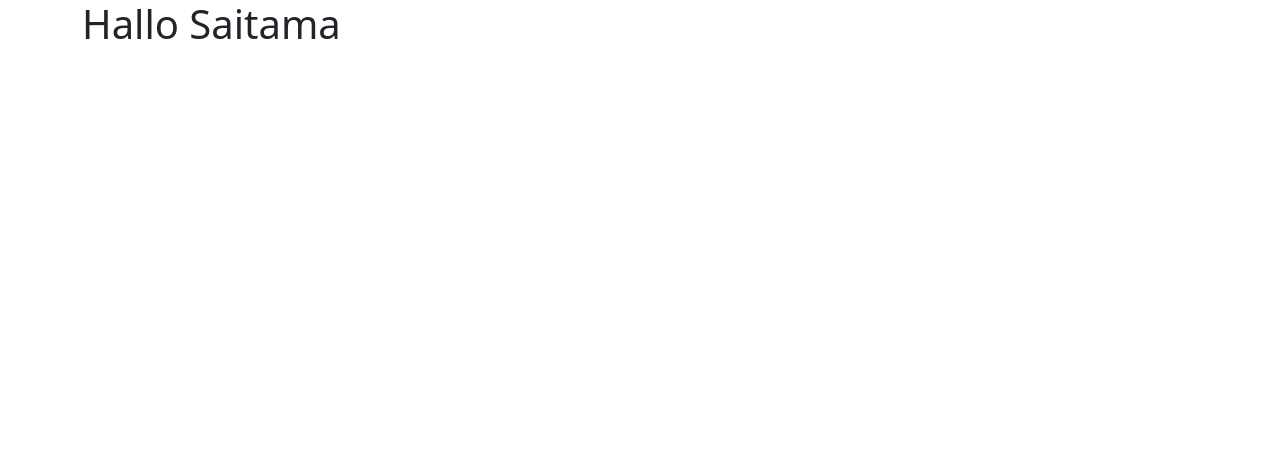
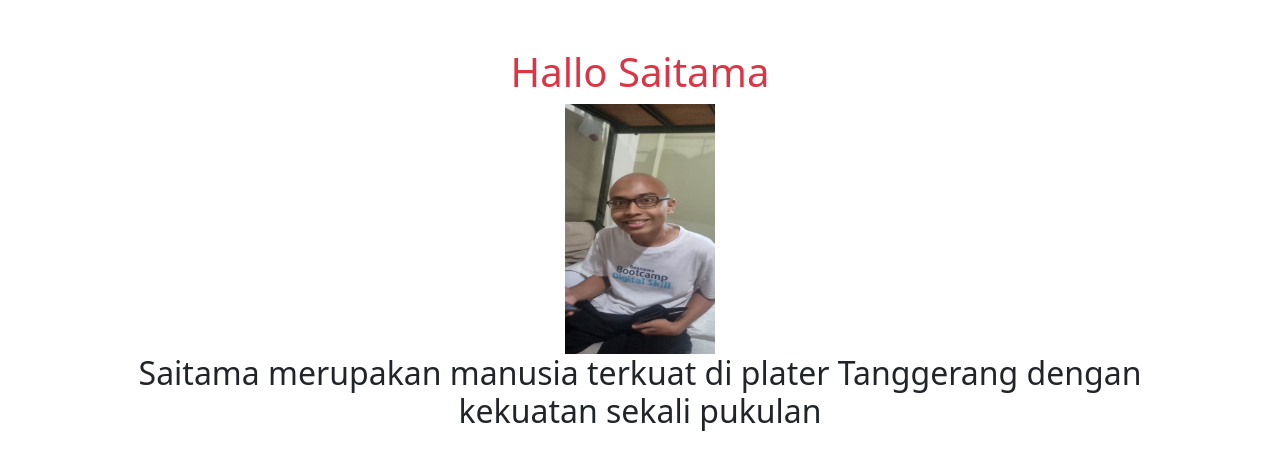
Before and after one commit to NandoApri26/StudyGit, a plain HTML site: page index.html in a window 1280 px wide. Drawn offline with nearby package versions, Linux system fonts and the light colour scheme.

Commit message:
Merge branch 'main' of https://github.com/NandoApri26/StudyGit

```diff
--- a/index.html
+++ b/index.html
@@ -9,8 +9,10 @@
     <link href="https://cdn.jsdelivr.net/npm/bootstrap@5.1.3/dist/css/bootstrap.min.css" rel="stylesheet" integrity="sha384-1BmE4kWBq78iYhFldvKuhfTAU6auU8tT94WrHftjDbrCEXSU1oBoqyl2QvZ6jIW3" crossorigin="anonymous">
 </head>
 <body>
-    <div class="container">
-        <h1>Hallo Saitama</h1>
+    <div class="container text-center">
+        <h1 class="mt-5 text-danger">Hallo Saitama</h1>
+        <img src="./saitama.jpg" alt="Saitama" width="150" height="250">
+        <h2 class="">Saitama merupakan manusia terkuat di plater Tanggerang dengan kekuatan sekali pukulan</h2>
     </div>
 </body>
 </html>
```
Also changed, not shown: 151155949_8e5e783cd7_z.jpg (added), saitama.jpg (added).
